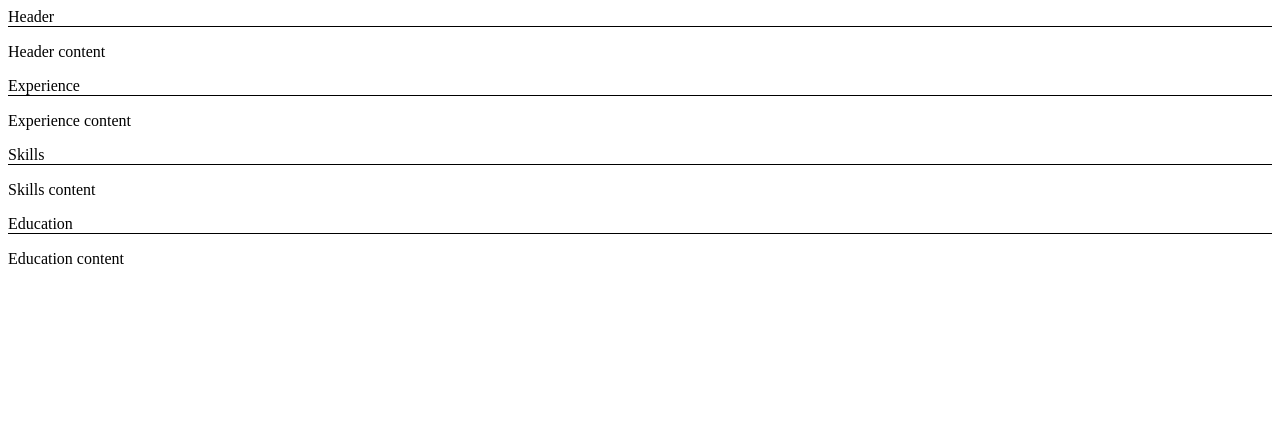
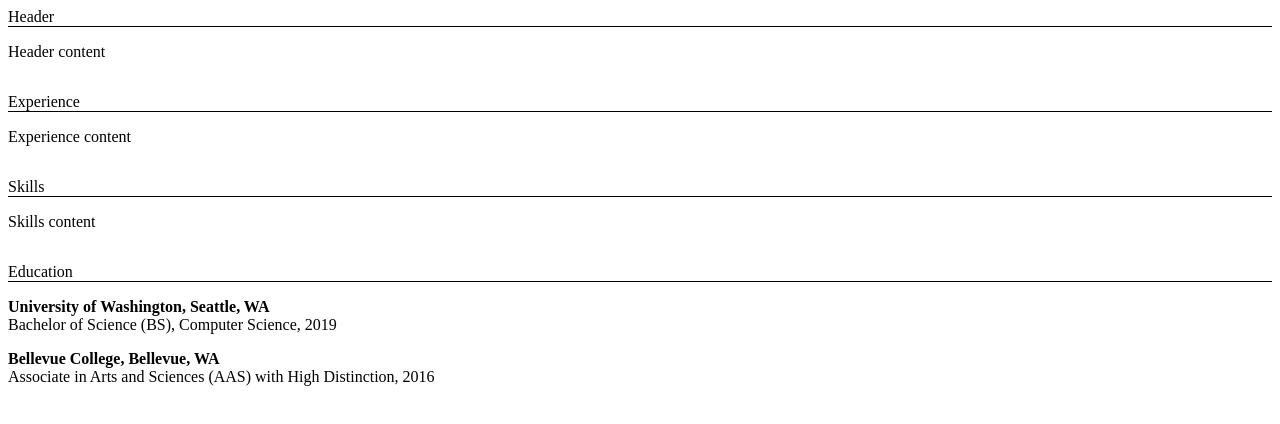
Before and after one commit to wahleric/wahleric.github.io, a plain HTML site: page index.html in a window 1280 px wide. Drawn offline with Linux system fonts and the light colour scheme.

Commit message:
8: Implement resume education

```diff
--- a/index.css
+++ b/index.css
@@ -1,8 +1,26 @@
 .section {
 	padding-bottom: 1rem;
+
+  .section-content {
+    margin: 1rem 0;
+
+    ul.item-list {
+      padding: 0;
+      list-style-type: none;
+
+      li.item {
+        &:not(:first-child) {
+          margin-top: 1rem;
+        }
+
+        .item-title {
+          font-weight: bold;
+        }
+      }
+    }
+  }
 }
 
 .section-header {
 	border-bottom: 1px solid black;
-	margin-bottom: 1rem;
 }
--- a/index.html
+++ b/index.html
@@ -26,7 +26,18 @@
         </div>
         <div id="education" class="section">
             <div class="section-header">Education</div>
-            <div class="section-content">Education content</div>
+            <div class="section-content">
+                <ul class="item-list">
+                    <li class="item">
+                        <div class="item-title">University of Washington, Seattle, WA</div>
+                        <div class="item-subtitle">Bachelor of Science (BS), Computer Science, 2019</div>
+                    </li>
+                    <li class="item">
+                        <div class="item-title">Bellevue College, Bellevue, WA</div>
+                        <div class="item-subtitle">Associate in Arts and Sciences (AAS) with High Distinction, 2016</div>
+                    </li>
+                </ul>
+            </div>
         </div>
     </body>
 </html>
```
